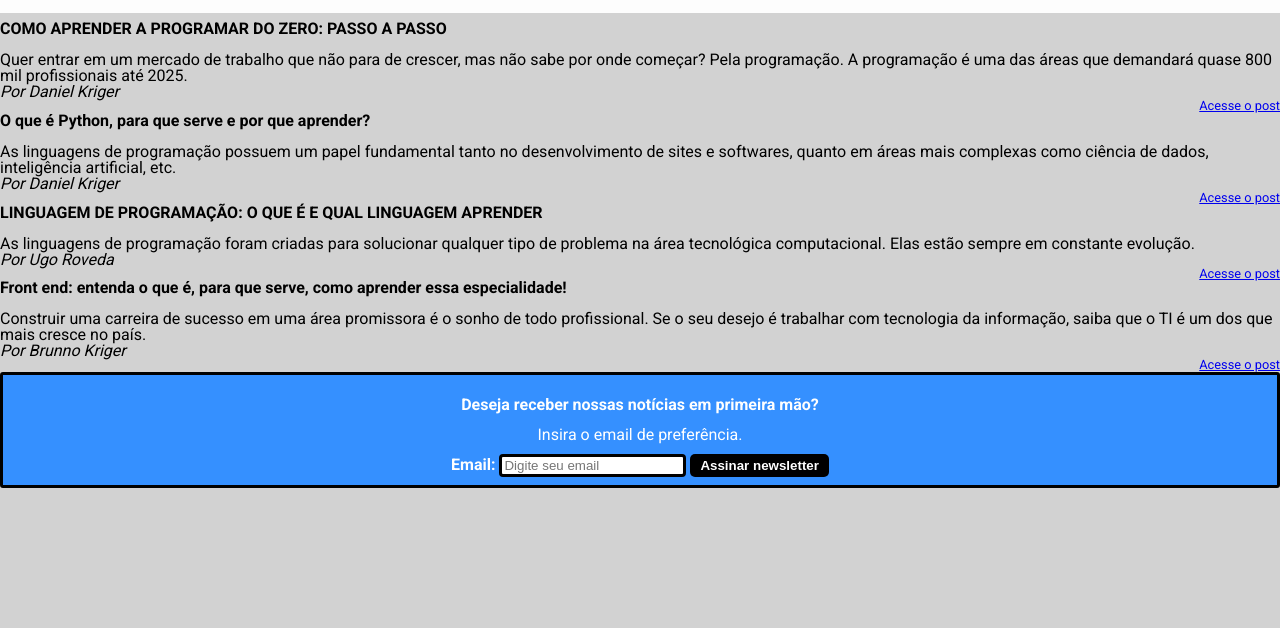
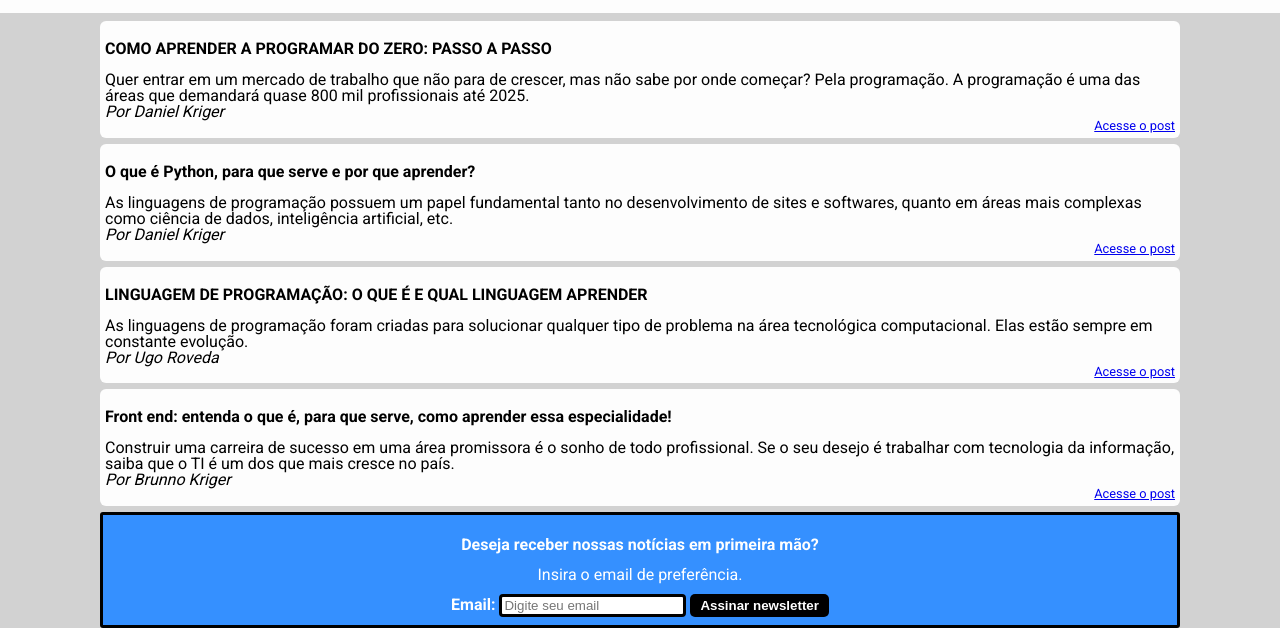
Before and after one commit to eaeniko/Kenzie-Academy, a plain HTML site: page Atividades/S2-CSS/kenzie-blog/index.html in a window 1280 px wide. Shown: the part 372-1000 px from the top of the page. Before the commit the page ends 860 px from the top, so only its background shows below. Drawn offline with Linux system fonts and the light colour scheme.

Commit message:
updating tags + css marging

```diff
--- a/Atividades/S2-CSS/kenzie-blog/index.html
+++ b/Atividades/S2-CSS/kenzie-blog/index.html
@@ -14,33 +14,40 @@
         </figure>
         <h1>Blog Kenzie</h1>
     </header>
+    <section class="articles">
+        <h2>COMO APRENDER A PROGRAMAR DO ZERO: PASSO A PASSO</h2>
         <article>
-        <h2>COMO APRENDER A PROGRAMAR DO ZERO: PASSO A PASSO</h2>
             <p>Quer entrar em um mercado de trabalho que não para de crescer, mas não sabe por onde começar? Pela programação. A programação é uma das áreas que demandará quase 800 mil profissionais até 2025.</p>
             <p><em>Por Daniel Kriger</em></p>
             <a href="http://https://kenzie.com.br/blog/como-aprender-a-programar-2/" target="_blank" rel="noopener noreferrer">Acesse o post</a>
         </article>
+    </section>
+    <section class="articles">
         <article>
             <h2>O que é Python, para que serve e por que aprender?</h2>
             <p>As linguagens de programação possuem um papel fundamental tanto no desenvolvimento de sites e softwares, quanto em áreas mais complexas como ciência de dados, inteligência artificial, etc.</p>
             <p><em>Por Daniel Kriger</em></p>
             <a href="https://kenzie.com.br/blog/o-que-e-python/" target="_blank" rel="noopener noreferrer">Acesse o post</a>
         </article>
+    </section>
+    <section class="articles">
+        <h2>LINGUAGEM DE PROGRAMAÇÃO: O QUE É E QUAL LINGUAGEM APRENDER</h2>
         <article>
-        <h2>LINGUAGEM DE PROGRAMAÇÃO: O QUE É E QUAL LINGUAGEM APRENDER</h2>
             <p>As linguagens de programação foram criadas para solucionar qualquer tipo de problema na área tecnológica computacional. Elas estão sempre em constante evolução.</p>
             <p><em>Por  Ugo Roveda</em></p>
             <a href="https://kenzie.com.br/blog/linguagem-de-programacao/" target="_blank" rel="noopener noreferrer">Acesse o post</a>
         </article>
+    </section>
+    <section class="articles">
         <article>
             <h2>Front end: entenda o que é, para que serve, como aprender essa especialidade!</h2>
             <p>Construir uma carreira de sucesso em uma área promissora é o sonho de todo profissional. Se o seu desejo é trabalhar com tecnologia da informação, saiba que o TI é um dos que mais cresce no país.</p>
             <p><em>Por Brunno Kriger</em></p>
             <a href="https://kenzie.com.br/blog/front-end/" target="_blank" rel="noopener noreferrer">Acesse o post</a>
         </article>
-
-    <article class="newsletter">
-        <form action="newsletter">
+    </section>
+    <!-- <section > -->
+        <form class="newsletter" action="newsletter">
             <h3>Deseja receber nossas notícias em primeira mão?</h3>
             <p>Insira o email de preferência.</p>
 
@@ -49,6 +56,6 @@
             <input type="email" name="email" id="email" required placeholder="Digite seu email">
             <button type="submit">Assinar newsletter</button>
         </form>
-    </article>
+    <!-- </section> -->
 </body>
 </html>
--- a/Atividades/S2-CSS/kenzie-blog/style.css
+++ b/Atividades/S2-CSS/kenzie-blog/style.css
@@ -27,7 +27,7 @@ h1, h2, h3, label, button {
     font-weight: 600;
 }
 
-section {
+.articles {
     background-color: #fffffff3;
     margin: 6px 30px;
     padding: 20px 5px 5px;
@@ -39,7 +39,7 @@ h2 {
     margin-bottom: 15px;
 }
 
-section > p {
+.articles > p {
     font-size: 0.9em;
     text-align: left;
     padding-bottom: 10px;
@@ -51,6 +51,10 @@ a {
     text-align: right;
 }
 
+.newsletter, .articles {
+    margin-left: 100px;
+    margin-right: 100px;
+}
 .newsletter {
     background-color: #3590ff;
     border: solid 3px black;
```
Lines whose indentation alone changed are shown as unchanged.
